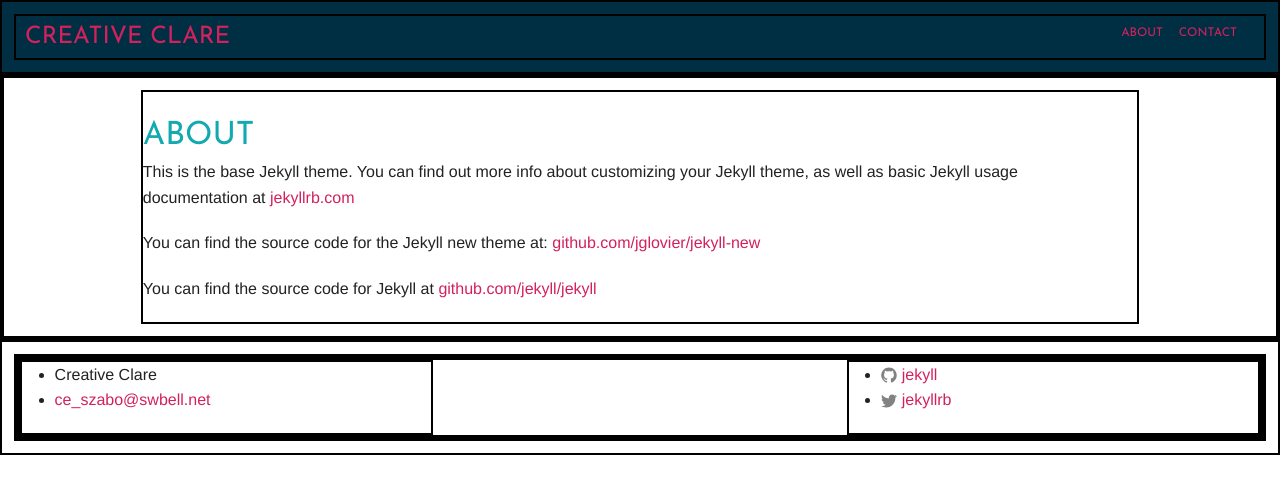
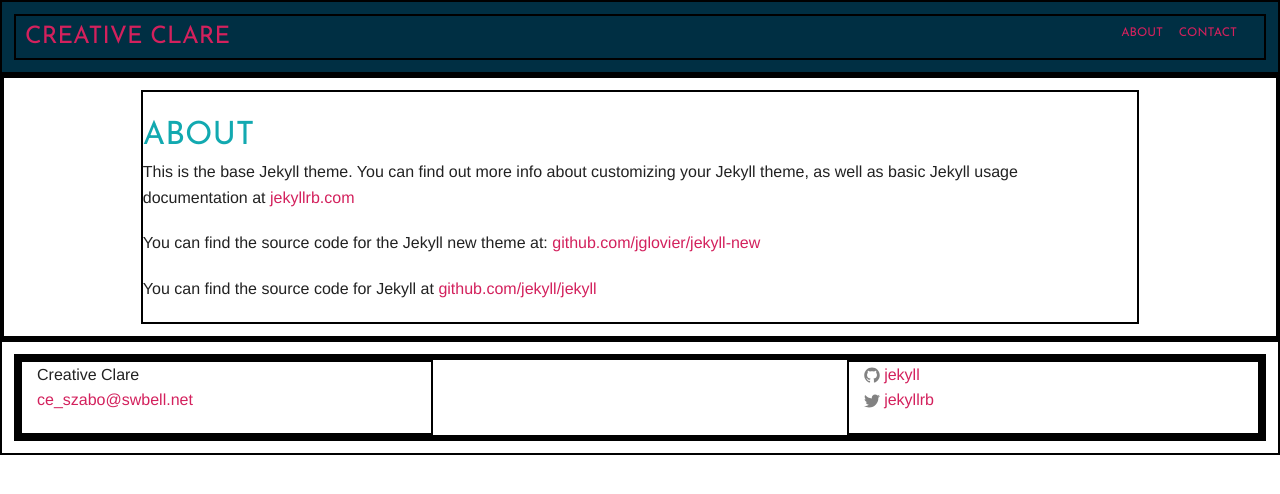
Before and after one commit to cszabo503/portfolio-site, a Jekyll site: the page built from about.md, in a window 1280 px wide. Shown: the top 494 px of the page. Built offline with Jekyll 4.4.1, drawn with Linux system fonts in a browser that asks for light colours; some web fonts are replaced.

Commit message:
modified css to get footer so that there are no bullets

```diff
--- a/css/creative.css
+++ b/css/creative.css
@@ -236,6 +236,10 @@ vertical-align: middle;
 }
 
 
+.contact-list,
+.social-media-list {
+  list-style: none;
+  margin-left: 0; }
 
 
 
```
